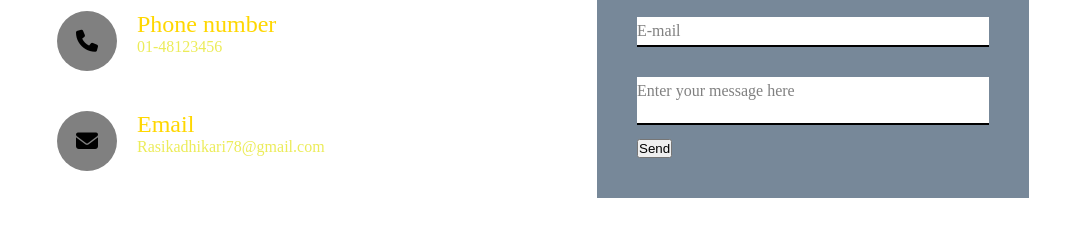
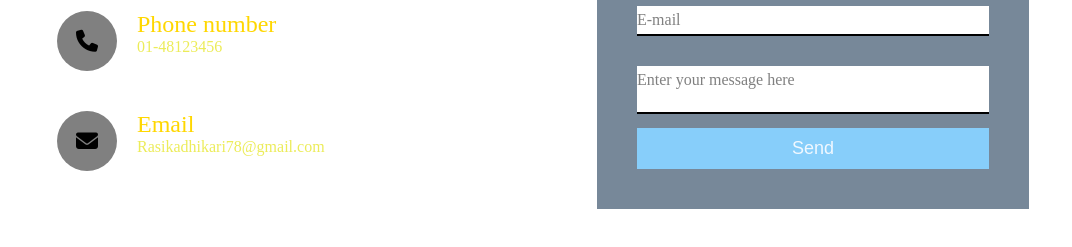
Before and after one commit to rasikadhikari/csy1018-web-development-assignment-1-23834836-rasik-adhikari-project-report, a plain HTML site: page contact.html in a window 1280 px wide. Shown: the part 655-902 px from the top of the page, without its empty margins (97-1169 px from the left). Drawn offline with Linux system fonts and the light colour scheme.

Commit message:
send button has been modified as well as other text

```diff
--- a/css/contact.css
+++ b/css/contact.css
@@ -151,3 +151,13 @@
     font-size: 12px;
     transform: translateY(-20px);
 }
+.contact-form .inputbox input[type="submit"]
+{
+    width: 100%;
+    background: lightskyblue;
+    color: aliceblue;
+    border: none;
+    cursor: pointer;
+    padding: 10px;
+    font-size: 18px;
+}
```
